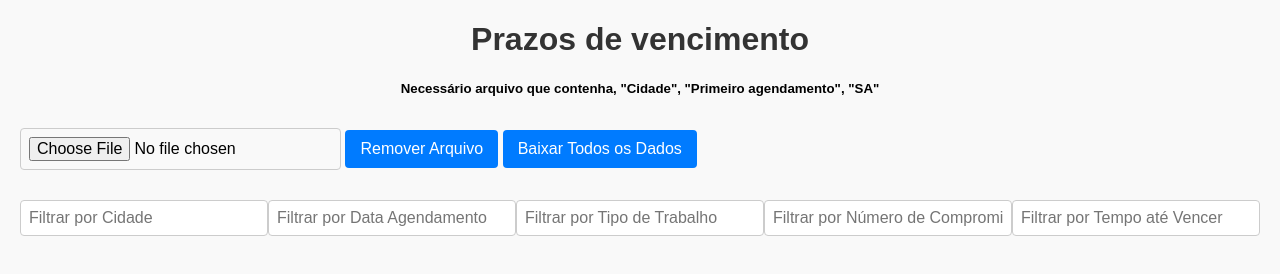
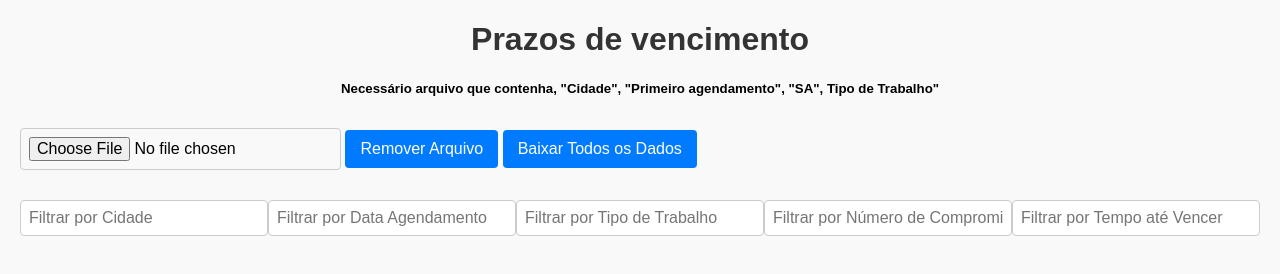
Before and after one commit to Higorzenaide/SLAServicosSalesForce, a plain HTML site: page index.html in a window 1280 px wide. Drawn offline with nearby package versions, Linux system fonts and the light colour scheme.

Commit message:
atualozação

```diff
--- a/index.html
+++ b/index.html
@@ -90,7 +90,7 @@
 </head>
 <body>
     <h1>Prazos de vencimento</h1>
-    <h5>Necessário arquivo que contenha, "Cidade", "Primeiro agendamento", "SA"</h5>
+    <h5>Necessário arquivo que contenha, "Cidade", "Primeiro agendamento", "SA", Tipo de Trabalho"</h5>
     <input type="file" id="csvFile" accept=".csv">
     <button id="removeFile" >Remover Arquivo</button>
     <button id="downloadAll" >Baixar Todos os Dados</button>
```
